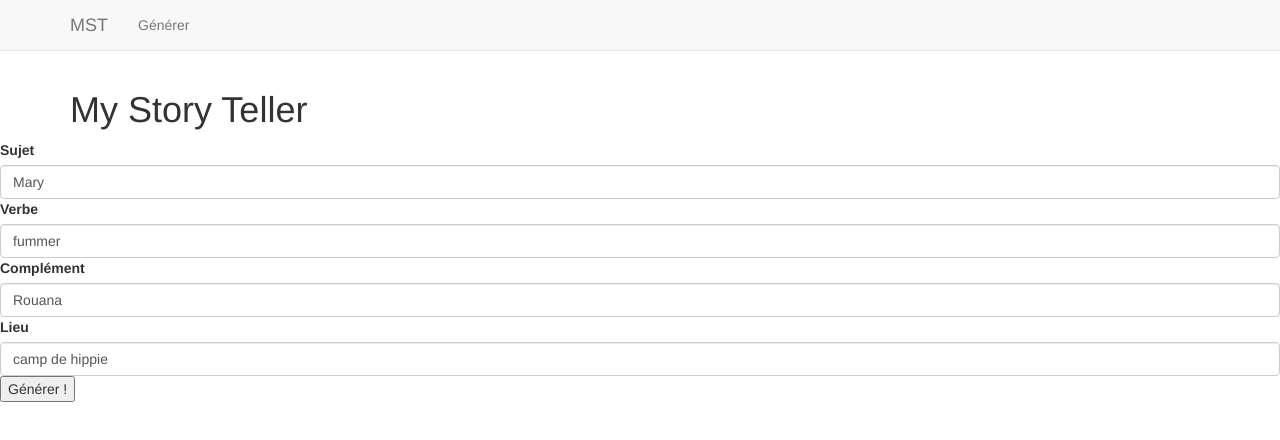
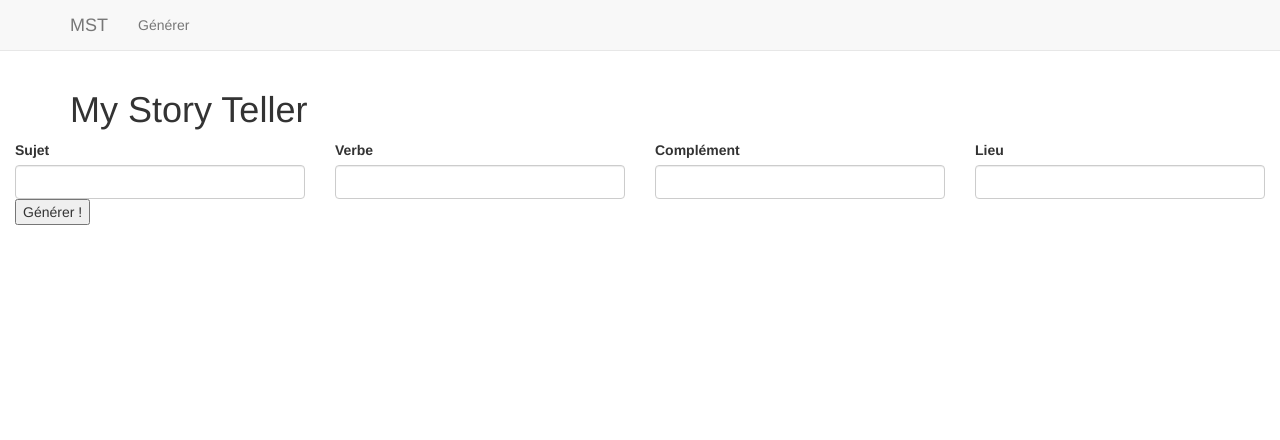
Before and after one commit to fhacktory/MST, an Angular app in the folder myStoryTeller/: page / in a window 1280 px wide. Shown: the top 440 px of the page. Built offline with nearby package versions, Linux system fonts and the light colour scheme.

Commit message:
renommage Questionnaire -> StepFrom

```diff
--- a/myStoryTeller/src/app/questionnaire/Sentence.ts
+++ b/myStoryTeller/src/app/questionnaire/Sentence.ts
@@ -1,4 +1,5 @@
 export class Sentence {
 
-  constructor(private sentence: string) { }
+  constructor(public id: integer, public sentence: string) { }
+
 }
--- /dev/null
+++ b/myStoryTeller/src/app/questionnaire/StepForm.ts
@@ -0,0 +1,11 @@
+export class StepForm {
+
+  constructor(
+    public subject: string,
+    public verb: string,
+    public complement: string,
+    public place: string,
+    public idSentence: integer,
+    public actionType: int // 1 : Poursuivre, 2 : Completer, 3 : Fin (et ils vécurent heureux....)
+  ) { }
+}
--- a/myStoryTeller/src/app/questionnaire/questionnaire.component.html
+++ b/myStoryTeller/src/app/questionnaire/questionnaire.component.html
@@ -1,26 +1,26 @@
 <div>
+  <div *ngFor="let sentence of sentences">
+    {{sentence.sentence}}
+  </div>
   <form (ngSubmit)="generate()">
-<div>
+    <div class="col-md-3">
       <label for="subject">Sujet</label>
-  <input type="text" class="form-control" id="subject" required [(ngModel)]="model.subject" name="subject">
+      <input type="text" class="form-control" id="subject" [(ngModel)]="model.subject" name="subject">
     </div>
-<div>
+    <div class="col-md-3">
       <label for="verb">Verbe</label>
-  <input type="text" class="form-control" id="verb" required [(ngModel)]="model.verb" name="verb">
+      <input type="text" class="form-control" id="verb" [(ngModel)]="model.verb" name="verb">
     </div>
-<div>
+    <div class="col-md-3">
       <label for="complement">Complément</label>
-  <input type="text" class="form-control" id="complement" required [(ngModel)]="model.complement" name="complement">
+      <input type="text" class="form-control" id="complement" [(ngModel)]="model.complement" name="complement">
     </div>
-    <div>
+    <div class="col-md-3">
       <label for="place">Lieu</label>
-  <input type="text" class="form-control" id="place" required [(ngModel)]="model.place" name="place">
+      <input type="text" class="form-control" id="place" [(ngModel)]="model.place" name="place">
     </div>
-<div>
+    <div class="col-md-3">
       <button type="submit">Générer !</button>
     </div>
   </form>
-  <div>
-    {{sentence.sentence}}
 </div>
-</div>
--- a/myStoryTeller/src/app/questionnaire/questionnaire.component.ts
+++ b/myStoryTeller/src/app/questionnaire/questionnaire.component.ts
@@ -1,7 +1,7 @@
 import { Component, OnInit } from '@angular/core';
 import {FormGroup, FormControl, FormBuilder} from "@angular/forms";
 import {SentenceGeneratorService} from "../sentence-generator.service";
-import {Questionnaire} from "./questionnaire";
+import {Questionnaire, StepForm} from "./StepForm";
 import {Sentence} from "./Sentence";
 
 @Component({
@@ -11,19 +11,18 @@ import {Sentence} from "./Sentence";
 })
 export class QuestionnaireComponent implements OnInit {
 
-  model: Questionnaire = new Questionnaire('Mary', 'fummer', 'Rouana', 'camp de hippie');
+  model: StepForm = new StepForm('', '', '', '');
 
-  private sentence: Sentence;
+  private sentences: Sentence[];
 
-  constructor(private sentenceGeneratorService: SentenceGeneratorService) {
-  }
+  constructor(private sentenceGeneratorService: SentenceGeneratorService) { }
 
   ngOnInit() {
     this.sentence = new Sentence('');
   }
 
   generate() {
-    this.sentenceGeneratorService.getSentence(this.model).subscribe((data:Sentence) => this.sentence = data);
+    this.sentenceGeneratorService.getSentences(this.model).subscribe((data:Sentence[]) => this.sentences = data);
   }
 
 }
--- a/myStoryTeller/src/app/questionnaire/questionnaire.ts
+++ /dev/null
@@ -1,4 +0,0 @@
-export class Questionnaire {
-
-  constructor(public subject: string, public verb: string, public complement: string, public place: string) { }
-}
--- a/myStoryTeller/src/app/sentence-generator.service.ts
+++ b/myStoryTeller/src/app/sentence-generator.service.ts
@@ -3,7 +3,7 @@ import { Http, Response, Headers } from '@angular/http';
 import 'rxjs/add/operator/map'
 import { Configuration } from "./app.constant";
 import { Observable } from 'rxjs/Observable';
-import {Questionnaire} from "./questionnaire/questionnaire";
+import {Questionnaire} from "./questionnaire/StepForm";
 import {Sentence} from "./questionnaire/Sentence";
 
 @Injectable()
@@ -20,14 +20,9 @@ export class SentenceGeneratorService {
     this.headers.append('Accept', 'application/json');
   }
 
-  public getSentence = (questionnaire: Questionnaire): Observable<Sentence> => {
+  public getSentences = (questionnaire: Questionnaire): Observable<Sentence> => {
     console.log(JSON.stringify(questionnaire));
     return this.http.post(this.actionUrl, JSON.stringify(questionnaire), {headers: this.headers})
-          .map((response: Response) => <Sentence> response.json());
-  }
-
-  private handleError(error: Response) {
-    console.error(error);
-    return Observable.throw(error.json().error || 'Server error');
+          .map((response: Response) => <Sentence[]> response.json());
   }
 }
```
Lines whose indentation alone changed are shown as unchanged.
